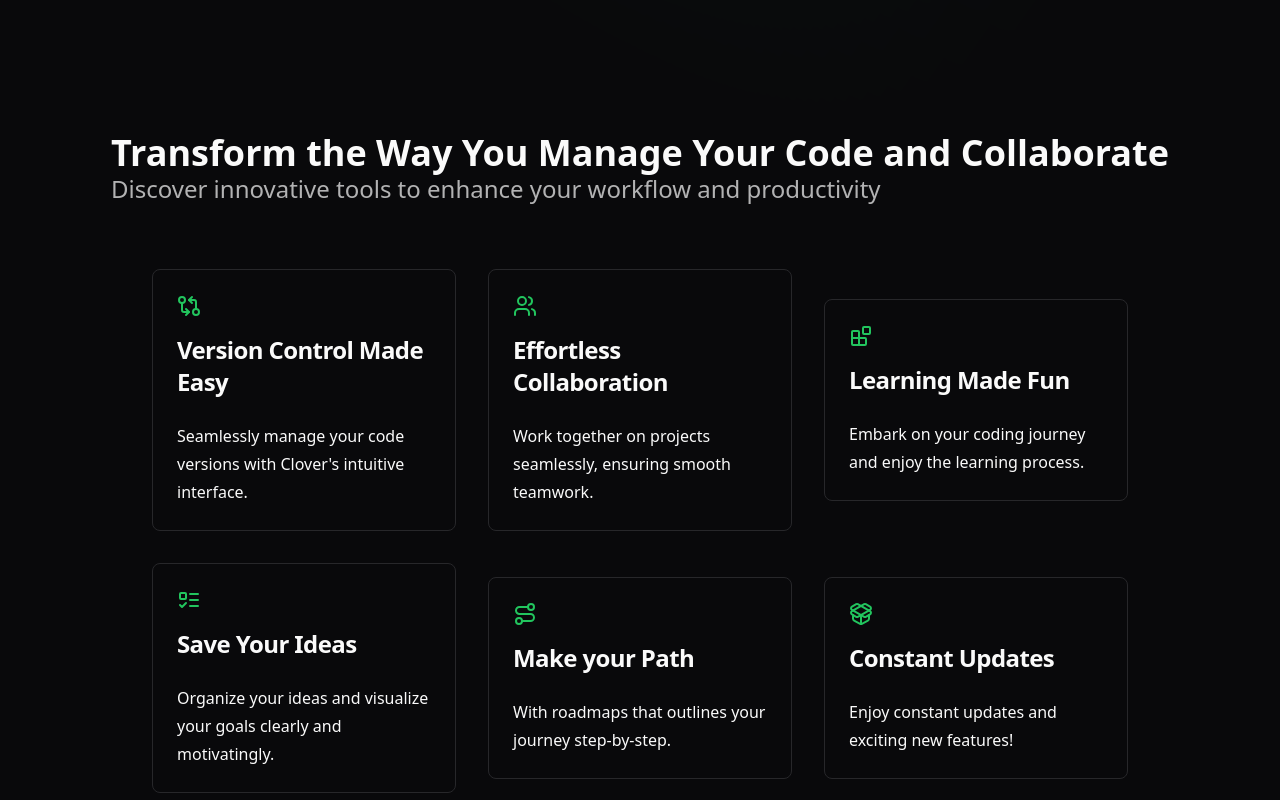
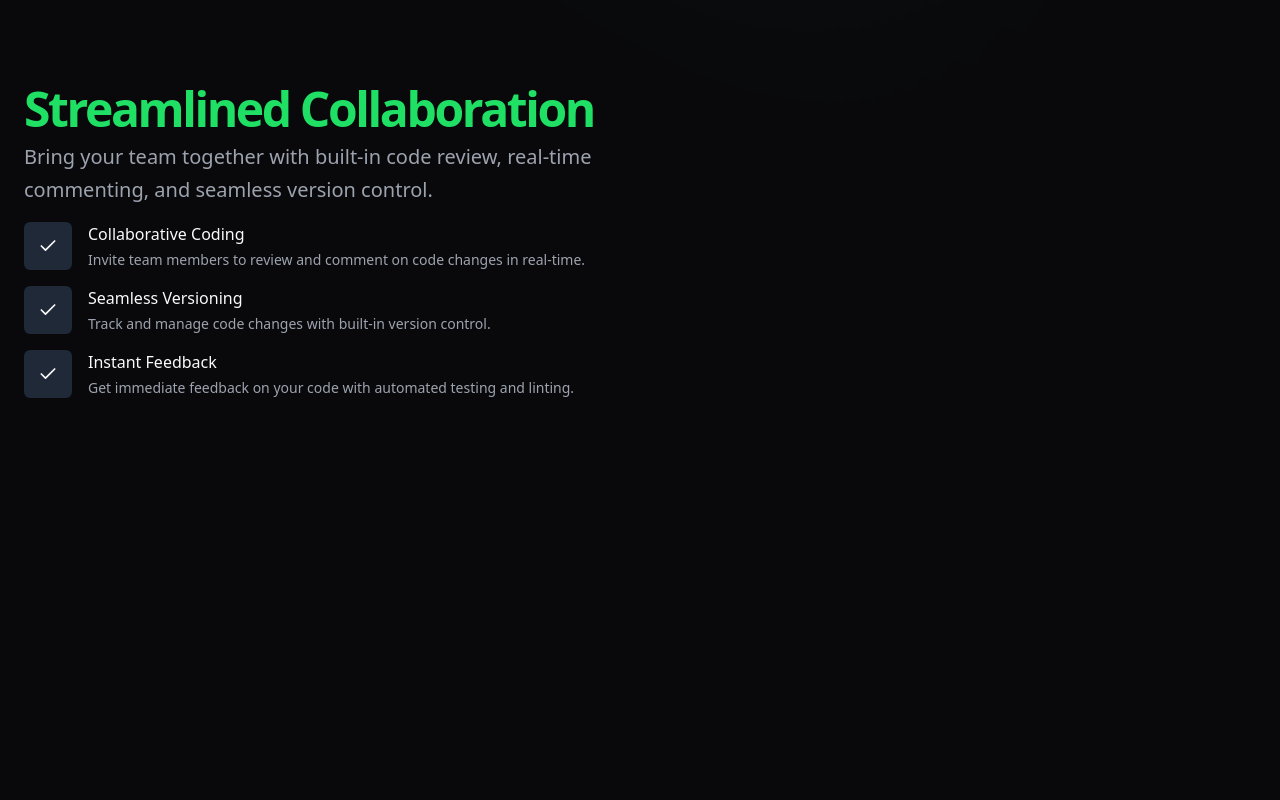
Before and after one commit to Clover-Organization/Clover, a React (Vite) app in the folder frontend/: page /Welcome in a window 1280 px wide. Shown: the part 900-1700 px from the top of the page. Built offline with nearby package versions, Linux system fonts and the light colour scheme; no server answers.

Commit message:
Update WelcomeDescri

```diff
--- a/frontend/src/pages/welcomePage/components/welcomeDescri/WelcomeDescri.jsx
+++ b/frontend/src/pages/welcomePage/components/welcomeDescri/WelcomeDescri.jsx
@@ -2,85 +2,81 @@ import React from "react";
 import "../../style/style.css";
 import AboutImg from "./assets/AboutImg.png";
 import iconBalanca from "./assets/iconBalanca.png";
-import { GitCompareArrows, Users, Blocks, ListTodo, Route, PackageOpen } from "lucide-react";
+import {
+	GitCompareArrows,
+	Users,
+	Blocks,
+	ListTodo,
+	Route,
+	PackageOpen,
+	CheckIcon,
+} from "lucide-react";
 
 const WelcomeDescri = () => {
 	return (
-		<section className="container w-full h-screen">
-			<div className="flex flex-wrap justify-center items-center mt-10 sm:mt-20 md:mt-32 lg:mt-44 gap-8">
-				<div className="">
-					<h3 className="text-3xl md:text-4xl font-bold">
-						<span>
-							Transform the Way You Manage Your Code and
-							Collaborate
-						</span>
-					</h3>
-					<h4 className="text-2xl font-light opacity-70">
-						<span>
-							Discover innovative tools to enhance your workflow
-							and productivity
-						</span>
-					</h4>
-				</div>
-			</div>
-			<div className="flex flex-wrap justify-center items-center mt-16 gap-8">
-				<div className="p-6 rounded-lg w-full sm:w-1/2 md:w-1/3 lg:w-1/4 border">
-					<GitCompareArrows className="text-primary mb-4" />
-					<h3 className="scroll-m-20 text-2xl font-semibold tracking-tight">
-						Version Control Made Easy
-					</h3>
-					<p className="leading-7 mt-6">
-						Seamlessly manage your code versions with Clover's
-						intuitive interface.
+		<section className="h-screen w-full py-12 md:py-24 lg:py-32">
+			<div className="container grid gap-10 px-4 md:px-6 lg:grid-cols-2 lg:gap-16">
+				{/* <img
+					src="/assets/AboutImg.png"
+					width={600}
+					height={400}
+					alt="Feature Image"
+					className="mx-auto aspect-video overflow-hidden rounded-xl object-cover object-center sm:w-full"
+				/> */}
+				<div className="flex flex-col justify-center space-y-4">
+					<div className="space-y-2">
+						<h2 className="text-3xl font-bold tracking-tighter sm:text-4xl md:text-5xl">
+							Streamlined Collaboration
+						</h2>
+						<p className="max-w-[600px] text-gray-500 md:text-xl/relaxed lg:text-base/relaxed xl:text-xl/relaxed dark:text-gray-400">
+							Bring your team together with built-in code review,
+							real-time commenting, and seamless version control.
 						</p>
 					</div>
-				<div className="p-6 rounded-lg w-full sm:w-1/2 md:w-1/3 lg:w-1/4 border mt-4 sm:mt-0">
-					<Users className="text-primary mb-4" />
-					<h3 className="scroll-m-20 text-2xl font-semibold tracking-tight">
-						Effortless Collaboration
+					<ul className="grid gap-4">
+						<li className="flex items-start gap-4">
+							<div className="bg-gray-100 rounded-md flex items-center justify-center aspect-square w-10 md:w-12 dark:bg-gray-800">
+								<CheckIcon className="w-5 h-5" />
+							</div>
+							<div className="grid gap-1">
+								<h3 className="font-medium">
+									Collaborative Coding
 								</h3>
-					<p className="leading-7 mt-6">
-						Work together on projects seamlessly, ensuring smooth
-						teamwork.
+								<p className="text-sm text-gray-500 dark:text-gray-400">
+									Invite team members to review and comment on
+									code changes in real-time.
 								</p>
 							</div>
-				<div className="p-6 rounded-lg w-full sm:w-1/2 md:w-1/3 lg:w-1/4 border mt-4 md:mt-0">
-					<Blocks className="text-primary mb-4" />
-					<h3 className="scroll-m-20 text-2xl font-semibold tracking-tight">
-						Learning Made Fun
+						</li>
+						<li className="flex items-start gap-4">
+							<div className="bg-gray-100 rounded-md flex items-center justify-center aspect-square w-10 md:w-12 dark:bg-gray-800">
+								<CheckIcon className="w-5 h-5" />
+							</div>
+							<div className="grid gap-1">
+								<h3 className="font-medium">
+									Seamless Versioning
 								</h3>
-					<p className="leading-7 mt-6">
-						Embark on your coding journey and enjoy the learning
-						process.
+								<p className="text-sm text-gray-500 dark:text-gray-400">
+									Track and manage code changes with built-in
+									version control.
 								</p>
 							</div>
-				<div className="p-6 rounded-lg w-full sm:w-1/2 md:w-1/3 lg:w-1/4 border mt-4 md:mt-0">
-					<ListTodo className="text-primary mb-4" />
-					<h3 className="scroll-m-20 text-2xl font-semibold tracking-tight">
-						Save Your Ideas
+						</li>
+						<li className="flex items-start gap-4">
+							<div className="bg-gray-100 rounded-md flex items-center justify-center aspect-square w-10 md:w-12 dark:bg-gray-800">
+								<CheckIcon className="w-5 h-5" />
+							</div>
+							<div className="grid gap-1">
+								<h3 className="font-medium">
+									Instant Feedback
 								</h3>
-					<p className="leading-7 mt-6">
-						Organize your ideas and visualize your goals clearly and
-						motivatingly.
+								<p className="text-sm text-gray-500 dark:text-gray-400">
+									Get immediate feedback on your code with
+									automated testing and linting.
 								</p>
 							</div>
-				<div className="p-6 rounded-lg w-full sm:w-1/2 md:w-1/3 lg:w-1/4 border mt-4 md:mt-0">
-					<Route className="text-primary mb-4" />
-					<h3 className="scroll-m-20 text-2xl font-semibold tracking-tight">
-						Make your Path
-					</h3>
-					<p className="leading-7 mt-6">
-						With roadmaps that outlines your journey step-by-step.
-					</p>
-				</div>
-				<div className="p-6 rounded-lg w-full sm:w-1/2 md:w-1/3 lg:w-1/4 border mt-4 md:mt-0">
-					<PackageOpen className="text-primary mb-4" />
-					<h3 className="scroll-m-20 text-2xl font-semibold tracking-tight">
-						Constant Updates
-					</h3>
-					<p className="leading-7 mt-6">
-						Enjoy constant updates and exciting new features!
-					</p>
+						</li>
+					</ul>
 				</div>
 			</div>
 		</section>
```
Lines whose indentation alone changed are shown as unchanged.
